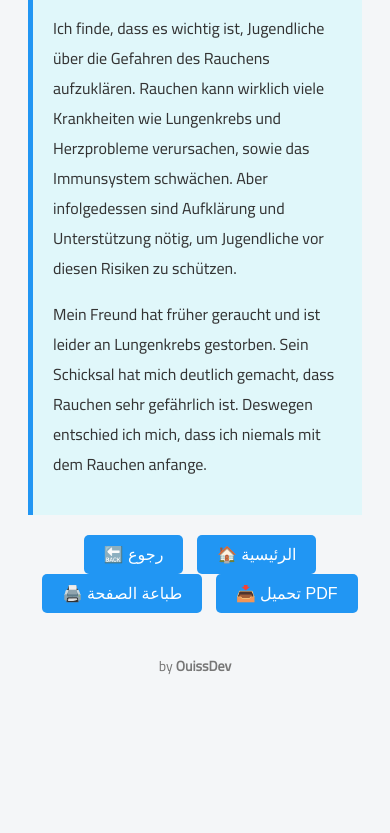
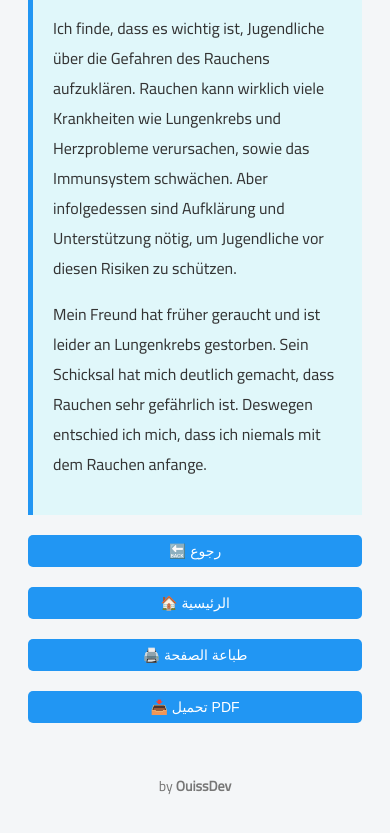
Before and after one commit to simobouiss/deutsch, a plain HTML site: page rauchen.html in a window 390 px wide. Shown: the part 2509-3342 px from the top of the page. Before the commit the page ends 3230 px from the top, so only its background shows below. Drawn offline with Linux system fonts and the light colour scheme.

Commit message:
Update rauchen.html

```diff
--- a/rauchen.html
+++ b/rauchen.html
@@ -2,6 +2,7 @@
 <html lang="de">
 <head>
   <meta charset="UTF-8">
+  <meta name="viewport" content="width=device-width, initial-scale=1.0">
   <title>Wichtige Vokabeln zum Thema Rauchen</title>
   <link href="https://fonts.googleapis.com/css2?family=Cairo&display=swap" rel="stylesheet">
   <script src="https://cdnjs.cloudflare.com/ajax/libs/html2pdf.js/0.10.1/html2pdf.bundle.min.js"></script>
@@ -11,10 +12,10 @@
       background-color: #f4f6f8;
       color: #333;
       padding: 20px;
-      direction: ltr; /* تغيير اتجاه النص من اليسار لليمين */
+      direction: ltr;
     }
     h1 {
-      text-align: center; /* محاذاة العنوان في المنتصف */
+      text-align: center;
       color: #004d66;
       border-bottom: 2px solid #ccc;
       padding-bottom: 5px;
@@ -51,7 +52,10 @@
     }
     .button-container {
       margin-top: 20px;
-      text-align: center; /* محاذاة الأزرار في المنتصف */
+      text-align: center;
+      display: flex;
+      justify-content: center; /* Centrer les boutons par défaut */
+      gap: 10px; /* Espace entre les boutons */
     }
     .print-btn, .pdf-btn, .nav-button {
       background-color: #2196f3;
@@ -61,7 +65,6 @@
       cursor: pointer;
       font-size: 16px;
       border-radius: 5px;
-      margin-left: 10px;
     }
     .print-btn:hover, .pdf-btn:hover, .nav-button:hover {
       background-color: #1976d2;
@@ -71,6 +74,19 @@
       font-size: 14px;
       color: #777;
       margin-top: 40px;
+    }
+
+    /* Media query pour les petits écrans (smartphones) */
+    @media (max-width: 768px) {
+      .button-container {
+        flex-direction: column; /* Empiler les boutons verticalement */
+        width: 100%; /* S'assurer que les boutons occupent toute la largeur */
+      }
+      .print-btn, .pdf-btn, .nav-button {
+        font-size: 14px; /* Réduire la taille des boutons */
+        padding: 8px 16px; /* Réduire les dimensions des boutons */
+        margin-bottom: 10px; /* Ajouter un espace entre les boutons */
+      }
     }
   </style>
 </head>
@@ -120,7 +136,6 @@
     <div class="sentence"><span class="de">Jugendliche beginnen oft früh zu rauchen...</span><br><span class="ar">الشباب غالبًا ما يبدأون التدخين مبكرًا...</span></div>
     <div class="sentence"><span class="de">Es ist wichtig, Jugendliche aufzuklären...</span><br><span class="ar">من المهم توعية الشباب...</span></div>
 
-    <!-- إضافة الموضوع هنا -->
     <div class="sentence" style="background-color: #e0f7fa; border-left: 5px solid #2196f3; padding: 20px;">
       <h3 style="color: #004d66; text-align: center;">Wie entwickelt sich Rauchen in Deutschland?</h3>
       <p style="color: #333;">Der Autor sagt, dass die Anzahl der gerauchten Zigaretten in Deutschland zunimmt. Außerdem beginnen die Jugendlichen oft früh zu rauchen, weil sie durch Freunde und Werbung beeinflusst werden.</p>
```
